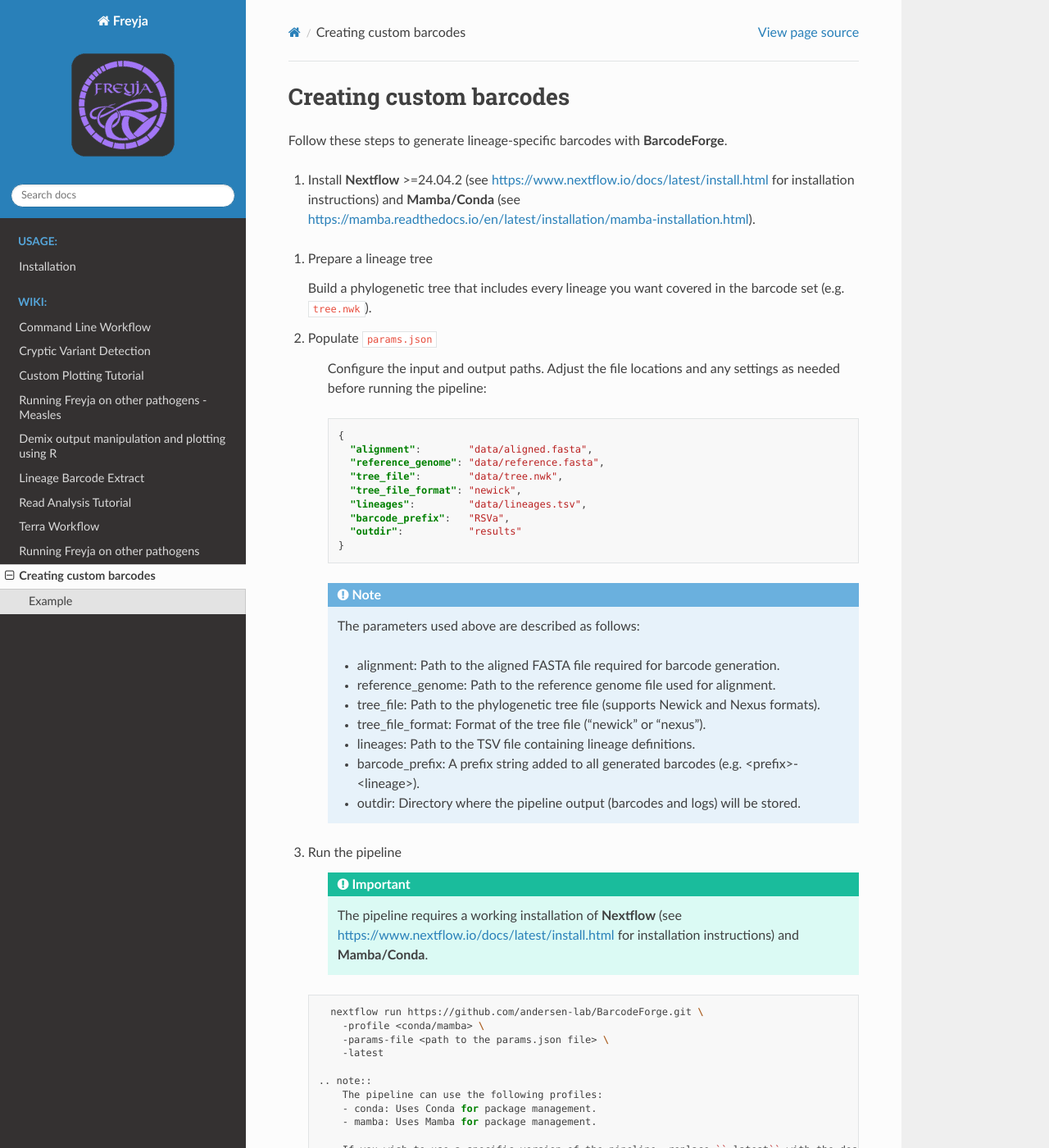
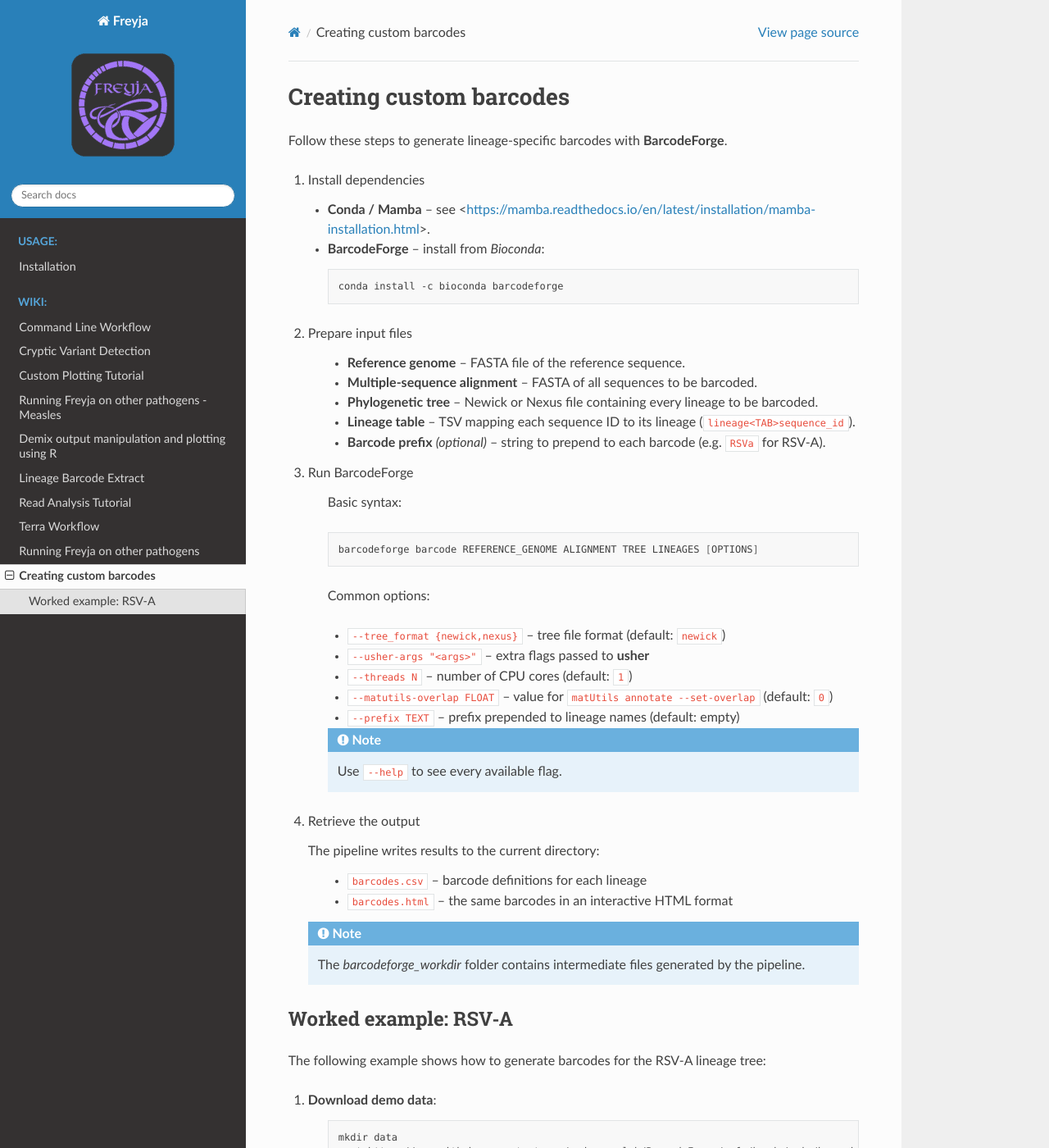
Before and after one commit to andersen-lab/Freyja, a Sphinx documentation site: the page built from docs/src/wiki/custom_barcodes.rst, in a window 1280 px wide and 1400 px high. Shown: the whole window at 82% size. Built offline with Sphinx 7.4.7 and the Read the Docs theme 3.1.0, drawn with Linux system fonts in a browser that asks for light colours; some of the changed text lies outside the part shown.

Commit message:
docs: update installation instructions and input file preparation for BarcodeForge

```diff
--- a/docs/src/wiki/custom_barcodes.rst
+++ b/docs/src/wiki/custom_barcodes.rst
@@ -3,116 +3,85 @@ Creating custom barcodes
 
 Follow these steps to generate lineage‑specific barcodes with **BarcodeForge**.
 
-1. Install **Nextflow** >=24.04.2 (see https://www.nextflow.io/docs/latest/install.html for installation instructions) and **Mamba/Conda** (see https://mamba.readthedocs.io/en/latest/installation/mamba-installation.html).
+1. Install dependencies
 
-1. Prepare a lineage tree
+   - **Conda / Mamba** – see <https://mamba.readthedocs.io/en/latest/installation/mamba-installation.html>.
+   - **BarcodeForge** – install from *Bioconda*:
 
-   Build a phylogenetic tree that includes every lineage you want covered in the barcode set
-   (e.g. ``tree.nwk``).
+    .. code-block:: bash
 
-2. Populate ``params.json``
+       conda install -c bioconda barcodeforge
 
-    Configure the input and output paths. Adjust the file locations and any settings as needed before running the pipeline:
+2. Prepare input files
 
-    .. code-block:: json
+    - **Reference genome** – FASTA file of the reference sequence.
+    - **Multiple‑sequence alignment** – FASTA of all sequences to be barcoded.
+    - **Phylogenetic tree** – Newick or Nexus file containing every lineage to be barcoded.
+    - **Lineage table** – TSV mapping each sequence ID to its lineage (``lineage<TAB>sequence_id``).
+    - **Barcode prefix** *(optional)* – string to prepend to each barcode (e.g. ``RSVa`` for RSV‑A).
 
-        {
-          "alignment":        "data/aligned.fasta",
-          "reference_genome": "data/reference.fasta",
-          "tree_file":        "data/tree.nwk",
-          "tree_file_format": "newick",
-          "lineages":         "data/lineages.tsv",
-          "barcode_prefix":   "RSVa",
-          "outdir":           "results"
-        }
+3. Run BarcodeForge
+
+    Basic syntax:
+
+    .. code-block:: bash
+
+        barcodeforge barcode REFERENCE_GENOME ALIGNMENT TREE LINEAGES [OPTIONS]
+
+    Common options:
+
+    - ``--tree_format {newick,nexus}`` – tree file format (default: ``newick``)
+    - ``--usher-args "<args>"`` – extra flags passed to **usher**
+    - ``--threads N`` – number of CPU cores (default: ``1``)
+    - ``--matutils-overlap FLOAT`` – value for ``matUtils annotate --set-overlap`` (default: ``0``)
+    - ``--prefix TEXT`` – prefix prepended to lineage names (default: empty)
 
     .. note::
 
-       The parameters used above are described as follows:
+        Use ``--help`` to see every available flag.
 
-       - alignment: Path to the aligned FASTA file required for barcode generation.
-       - reference_genome: Path to the reference genome file used for alignment.
-       - tree_file: Path to the phylogenetic tree file (supports Newick and Nexus formats).
-       - tree_file_format: Format of the tree file ("newick" or "nexus").
-       - lineages: Path to the TSV file containing lineage definitions.
-       - barcode_prefix: A prefix string added to all generated barcodes (e.g. <prefix>-<lineage>).
-       - outdir: Directory where the pipeline output (barcodes and logs) will be stored.
 
-3. Run the pipeline
-
-    .. important::
-
-        The pipeline requires a working installation of **Nextflow** (see https://www.nextflow.io/docs/latest/install.html for installation instructions) and **Mamba/Conda**.
-
-   .. code-block:: bash
-
-      nextflow run https://github.com/andersen-lab/BarcodeForge.git \
-        -profile <conda/mamba> \
-        -params-file <path to the params.json file> \
-        -latest
-
-    .. note::
-        The pipeline can use the following profiles:
-        - conda: Uses Conda for package management.
-        - mamba: Uses Mamba for package management.
-
-        If you wish to use a specific version of the pipeline, replace ``-latest`` with the desired version tag (e.g. ``-r "v1.0.0"``).
-        More information about ``-r`` can be found here: https://www.nextflow.io/docs/latest/cli.html#using-a-specific-revision
 
 4. Retrieve the output
 
-   The pipeline writes results to ``results/barcode/``:
-
-   * ``barcodes.csv`` – barcode definitions for each lineage
-   * ``barcodes.html`` – the same barcodes in an interactive HTML format
-
-
-Example
-=======
-The following example shows how to generate barcodes for the RSV-A lineage tree:
-
-1. Download the following files to a folder named ``data``:
-
-    .. code-block:: bash
-        mkdir data
-        wget https://raw.githubusercontent.com/andersen-lab/BarcodeForge/refs/heads/main/assets/test/input/tree.nwk -O data/tree.nwk
-        wget https://raw.githubusercontent.com/andersen-lab/BarcodeForge/refs/heads/main/assets/test/input/aligned.fasta -O data/aligned.fasta
-        wget https://raw.githubusercontent.com/andersen-lab/BarcodeForge/refs/heads/main/assets/test/input/reference.fasta -O data/reference.fasta
-        wget https://raw.githubusercontent.com/andersen-lab/BarcodeForge/refs/heads/main/assets/test/input/lineages.tsv -O data/lineages.tsv
-
-    - `RSV-A tree <https://github.com/andersen-lab/BarcodeForge/blob/main/assets/test/input/tree.nwk>`_
-    - `RSV-A alignment <https://github.com/andersen-lab/BarcodeForge/blob/main/assets/test/input/aligned.fasta>`_
-    - `RSV-A reference genome <https://github.com/andersen-lab/BarcodeForge/blob/main/assets/test/input/reference.fasta>`_
-    - `RSV-A lineages per sample <https://github.com/andersen-lab/BarcodeForge/blob/main/assets/test/input/lineages.tsv>`_
-
-2. Create a file named ``params.json`` **outside** the ``data`` folder with the following content:
-
-    .. code-block:: json
-
-        {
-          "alignment":        "data/aligned.fasta",
-          "reference_genome": "data/reference.fasta",
-          "tree_file":        "data/tree.nwk",
-          "tree_file_format": "newick",
-          "lineages":         "data/lineages.tsv",
-          "barcode_prefix":   "RSVa",
-          "outdir":           "results"
-        }
-
-3. Run the pipeline:
-    .. code-block:: bash
-
-        nextflow run https://github.com/andersen-lab/BarcodeForge.git \
-            -profile mamba \
-            -params-file params.json \
-            -latest
-
-    .. note::
-        If you wish to use a specific version of the pipeline, replace ``-latest`` with the desired version tag (e.g. ``-r "v1.0.0"``).
-        More information about ``-r`` can be found here: https://www.nextflow.io/docs/latest/cli.html#using-a-specific-revision
-
-4. Retrieve the output:
-    The pipeline writes results to ``results/barcode/``:
+   The pipeline writes results to the current directory:
 
     * ``barcodes.csv`` – barcode definitions for each lineage
     * ``barcodes.html`` – the same barcodes in an interactive HTML format
+
+   .. note::
+
+        The `barcodeforge_workdir` folder contains intermediate files generated by the pipeline.
+
+Worked example: RSV‑A
+======================
+The following example shows how to generate barcodes for the RSV-A lineage tree:
+
+1. **Download demo data**:
+
+    .. code-block:: bash
+
+        mkdir data
+        wget https://raw.githubusercontent.com/andersen-lab/BarcodeForge/refs/heads/main/barcodeforge/assets/tree.nwk -O data/tree.nwk
+        wget https://raw.githubusercontent.com/andersen-lab/BarcodeForge/refs/heads/main/barcodeforge/assets/aligned.fasta -O data/aligned.fasta
+        wget https://raw.githubusercontent.com/andersen-lab/BarcodeForge/refs/heads/main/barcodeforge/assets/reference.fasta -O data/reference.fasta
+        wget https://raw.githubusercontent.com/andersen-lab/BarcodeForge/refs/heads/main/barcodeforge/assets/lineages.tsv -O data/lineages.tsv
+
+    - `RSV-A tree <https://github.com/andersen-lab/BarcodeForge/blob/main/barcodeforge/assets/tree.nwk>`_
+    - `RSV-A alignment <https://github.com/andersen-lab/BarcodeForge/blob/main/barcodeforge/assets/aligned.fasta>`_
+    - `RSV-A reference genome <https://github.com/andersen-lab/BarcodeForge/blob/main/barcodeforge/assets/reference.fasta>`_
+    - `RSV-A lineages per sample <https://github.com/andersen-lab/BarcodeForge/blob/main/barcodeforge/assets/lineages.tsv>`_
+
+2. **Generate barcodes**:
+
+    .. code-block:: bash
+
+        barcodeforge barcode data/reference.fasta data/aligned.fasta data/tree.nwk data/lineages.tsv --tree_format newick --threads 4 --prefix RSVa
+
+4. **View the results**
+
+   The barcodes are saved in the current directory:
+
+    * ``RSVa-barcodes.csv`` – barcode definitions for each lineage
+    * ``RSVa-barcodes.html`` – the same barcodes in an interactive HTML format
+    * `barcodeforge_workdir` – intermediate files generated by the pipeline
```
